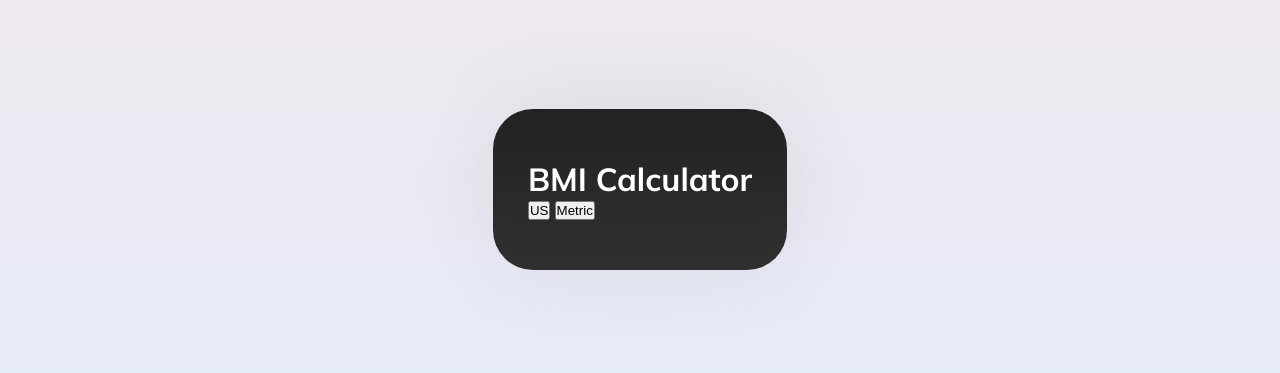
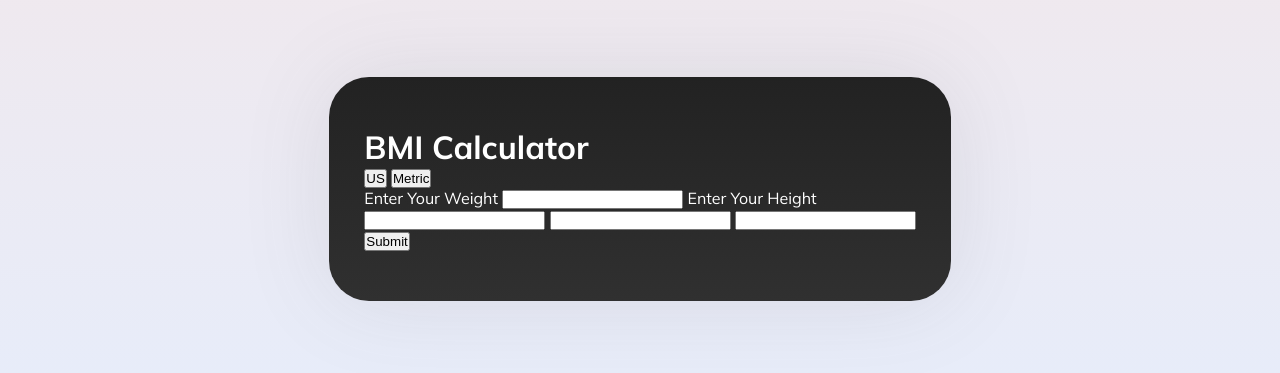
Before and after one commit to meheraj786/BMI-calculator, a plain HTML site: page index.html in a window 1280 px wide. Shown: the part 211-584 px from the top of the page. Drawn offline with Linux system fonts and the light colour scheme.

Commit message:
input done

```diff
--- a/index.html
+++ b/index.html
@@ -20,6 +20,17 @@
         <button>Metric</button>
       </div>
     </div>
+    <div class="input">
+      <label for="weight">Enter Your Weight</label>
+      <input class="weight" type="number">
+      <label for="height">Enter Your Height</label>
+      <div class="height">
+        <input type="number" class="feet">
+        <input type="number" class="inch">
+        <input type="number" class="cm">
+      </div>
+      <button class="submit" onclick="calculate()">Submit</button>
+    </div>
   </div>
 
   <script src="script.js"></script>
```
